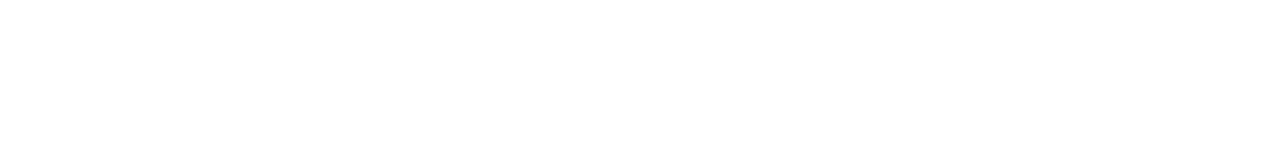
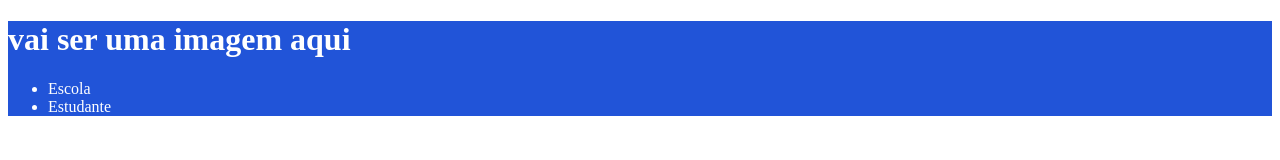
Before and after one commit to SamuelBernabe/projeto-1-mat-II-2B, a plain HTML site: page index.html in a window 1280 px wide. Drawn offline with Linux system fonts and the light colour scheme.

Commit message:
Add files via upload

```diff
--- a/index.html
+++ b/index.html
@@ -5,8 +5,18 @@
     <meta http-equiv="X-UA-Compatible" content="IE=edge">
     <meta name="viewport" content="width=device-width, initial-scale=1.0">
     <title>Projeto Alura</title>
+    <link rel="stylesheet" href="style.css">
 </head>
 <body>
+    <header>
+
+        <h1>vai ser uma imagem aqui</h1>
+        <ul>
+           <li>Escola</li>
+           <li>Estudante</li>
+        </ul>
+
+    </header>
 
 </body>
 </html>
--- a/style.css
+++ b/style.css
@@ -0,0 +1,4 @@
+header{
+    background-color: #2154D8;
+    color: #ffffff;
+}
```
